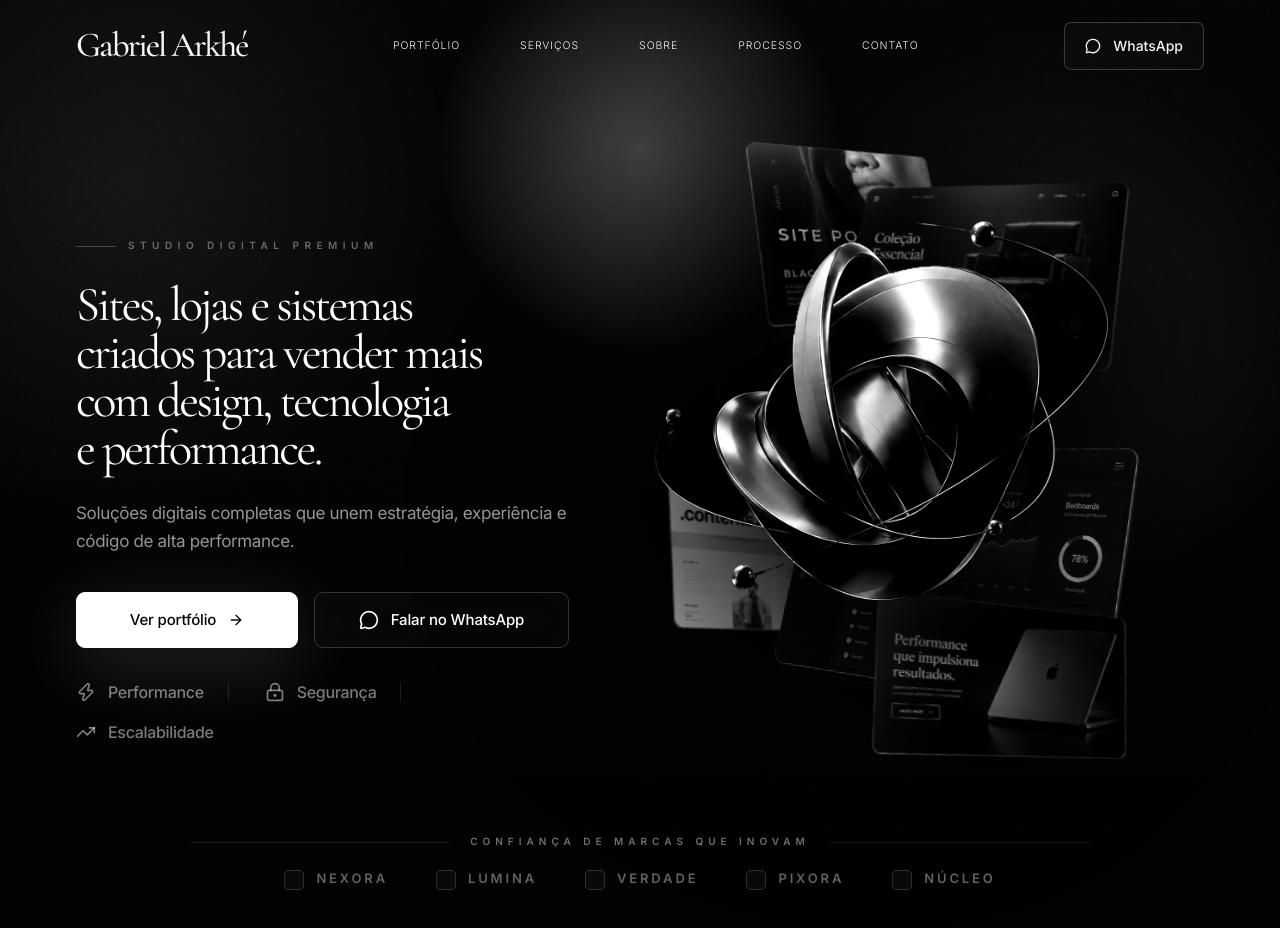
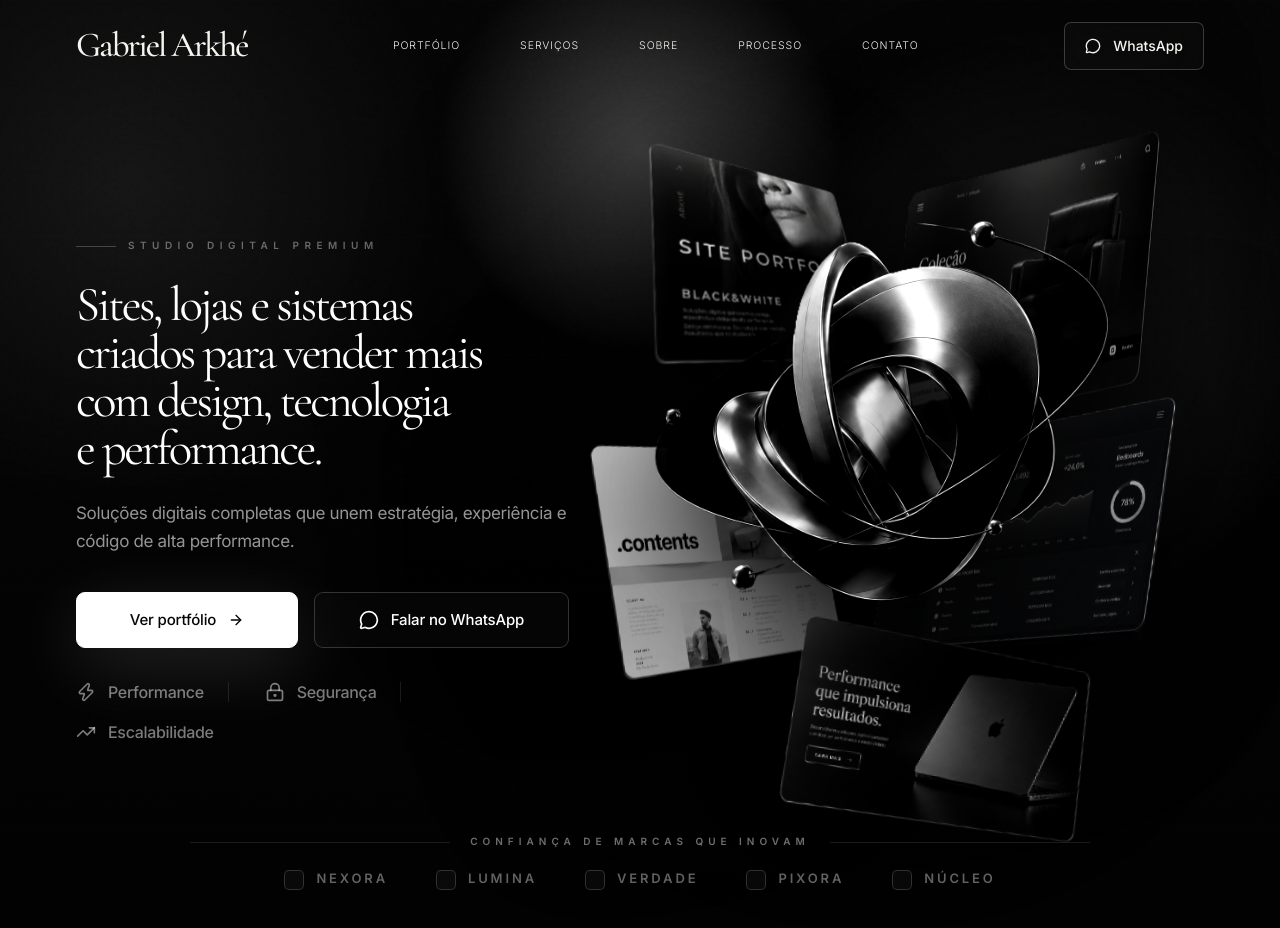
Before and after one commit to NeroProject329/portfolio-gabriel-arkhe, a Next.js app: page / in a window 1280 px wide. Built offline with nearby package versions, Linux system fonts and the light colour scheme.

Commit message:
ajustar cards do metalic

```diff
--- a/src/components/sections/HeroSection.tsx
+++ b/src/components/sections/HeroSection.tsx
@@ -36,6 +36,7 @@ type FloatingMockupProps = {
   src: string;
   alt: string;
   className?: string;
+  perspectiveClassName?: string;
   delay?: number;
   priority?: boolean;
   float?: "slow" | "medium" | "fast";
@@ -45,26 +46,32 @@ function FloatingMockup({
   src,
   alt,
   className,
+  perspectiveClassName,
   delay = 0,
   priority = false,
   float = "medium",
 }: FloatingMockupProps) {
   return (
     <motion.div
-      initial={{ opacity: 0, y: 42, rotateX: 8 }}
-      animate={{ opacity: 1, y: 0, rotateX: 0 }}
+      initial={{ opacity: 0, y: 42 }}
+      animate={{ opacity: 1, y: 0 }}
       transition={{
         duration: 0.95,
         delay,
         ease: [0.22, 1, 0.36, 1],
       }}
       className={cn(
-        "mockup-card pointer-events-none absolute z-20",
-        "drop-shadow-[0_34px_90px_rgba(0,0,0,0.72)]",
+        "pointer-events-none absolute z-20",
         float === "slow" && "float-slow",
         float === "medium" && "float-medium",
         float === "fast" && "float-fast",
         className
+      )}
+    >
+      <div
+        className={cn(
+          "mockup-card relative h-full w-full drop-shadow-[0_34px_90px_rgba(0,0,0,0.72)] [transform-style:preserve-3d]",
+          perspectiveClassName
         )}
       >
         <Image
@@ -75,6 +82,7 @@ function FloatingMockup({
           sizes="(max-width: 768px) 70vw, (max-width: 1200px) 42vw, 560px"
           className="object-contain"
         />
+      </div>
     </motion.div>
   );
 }
@@ -215,7 +223,8 @@ export function HeroSection() {
               priority
               delay={0.35}
               float="slow"
-              className="left-[4%] top-[-1%] h-[175px] w-[350px] -rotate-[5deg] sm:left-[5%] sm:top-[0%] sm:h-[215px] sm:w-[425px] lg:left-[4%] lg:top-[1%] xl:h-[245px] xl:w-[490px]"
+              className="left-[4%] top-[-1%] h-[275px] w-[550px]  sm:left-[5%] sm:top-[0%] sm:h-[215px] sm:w-[425px] lg:left-[-3%] lg:top-[1%] xl:h-[285px] xl:w-[400px]"
+              perspectiveClassName="[transform:perspective(400px)_rotateY(20deg)_rotateX(20deg)_rotateZ(3deg)]"
             />
 
             <FloatingMockup
@@ -223,7 +232,8 @@ export function HeroSection() {
               alt="Mockup editorial contents"
               delay={0.43}
               float="medium"
-              className="left-[-10%] top-[39%] h-[175px] w-[340px] rotate-[2deg] sm:left-[-7%] sm:top-[40%] sm:h-[225px] sm:w-[435px] lg:left-[-8%] lg:top-[41%] xl:h-[255px] xl:w-[505px]"
+              className="left-[-30%] top-[39%] h-[175px] w-[370px] sm:left-[-7%] sm:top-[40%] sm:h-[225px] sm:w-[435px] lg:left-[-8%] lg:top-[41%] xl:h-[295px] xl:w-[400px]"
+              perspectiveClassName="[transform:perspective(1200px)_rotateY(25deg)_rotateX(-3deg)_rotateZ(-6deg)]"
             />
 
             <FloatingMockup
@@ -231,7 +241,8 @@ export function HeroSection() {
               alt="Mockup de loja virtual coleção essencial"
               delay={0.5}
               float="fast"
-              className="right-[-10%] top-[3%] h-[175px] w-[360px] rotate-[4deg] sm:right-[-7%] sm:top-[4%] sm:h-[225px] sm:w-[455px] lg:right-[-8%] lg:top-[4%] xl:h-[260px] xl:w-[540px]"
+              className="right-[40%] top-[3%] h-[175px] w-[360px]  sm:right-[-7%] sm:top-[4%] sm:h-[225px] sm:w-[455px] lg:right-[-12%] lg:top-[-4%] xl:h-[400px] xl:w-[500px]"
+              perspectiveClassName="[transform:perspective(2000px)_rotateY(50deg)_rotateX(-10deg)_rotateZ(-7deg)]"
             />
 
             <FloatingMockup
@@ -239,7 +250,8 @@ export function HeroSection() {
               alt="Mockup de dashboard escuro"
               delay={0.56}
               float="slow"
-              className="right-[-5%] bottom-[13%] h-[200px] w-[365px] rotate-[4deg] sm:right-[-4%] sm:bottom-[14%] sm:h-[255px] sm:w-[465px] lg:right-[-4%] lg:bottom-[15%] xl:h-[300px] xl:w-[545px]"
+              className="right-[-5%] bottom-[13%] h-[200px] w-[365px]  sm:right-[-4%] sm:bottom-[14%] sm:h-[255px] sm:w-[465px] lg:right-[-2%] lg:bottom-[20%] xl:h-[300px] xl:w-[380px]"
+              perspectiveClassName="[transform:perspective(2000px)_rotateY(30deg)_rotateX(-20deg)_rotateZ(-8deg)]"
             />
 
             <FloatingMockup
@@ -247,7 +259,8 @@ export function HeroSection() {
               alt="Mockup performance que impulsiona resultados"
               delay={0.62}
               float="medium"
-              className="left-[25%] bottom-[2%] h-[160px] w-[350px] rotate-[4deg] sm:left-[28%] sm:bottom-[4%] sm:h-[205px] sm:w-[450px] lg:left-[26%] lg:bottom-[5%] xl:h-[245px] xl:w-[530px]"
+              className="left-[-26%] bottom-[30%] h-[155px] w-[335px] rotate-[4deg] sm:left-[29%] sm:bottom-[6%] sm:h-[200px] sm:w-[430px] lg:left-[17%] lg:bottom-[-5%] xl:h-[290px] xl:w-[510px]"
+              perspectiveClassName="[transform:perspective(1000px)_rotateY(-10deg)_rotateX(3deg)_rotateZ(6deg)]"
             />
           </div>
         </div>
```
Lines whose indentation alone changed are shown as unchanged.
